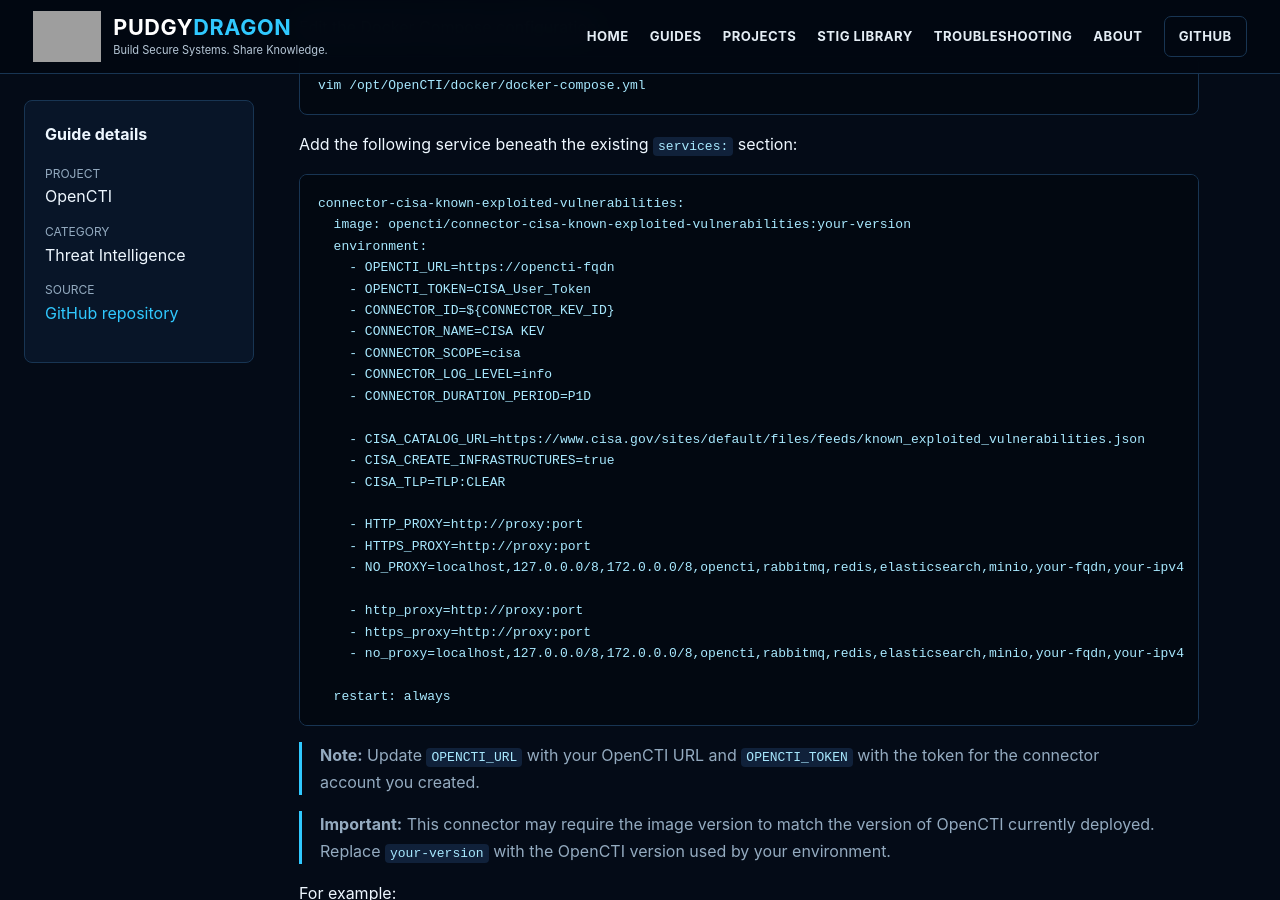
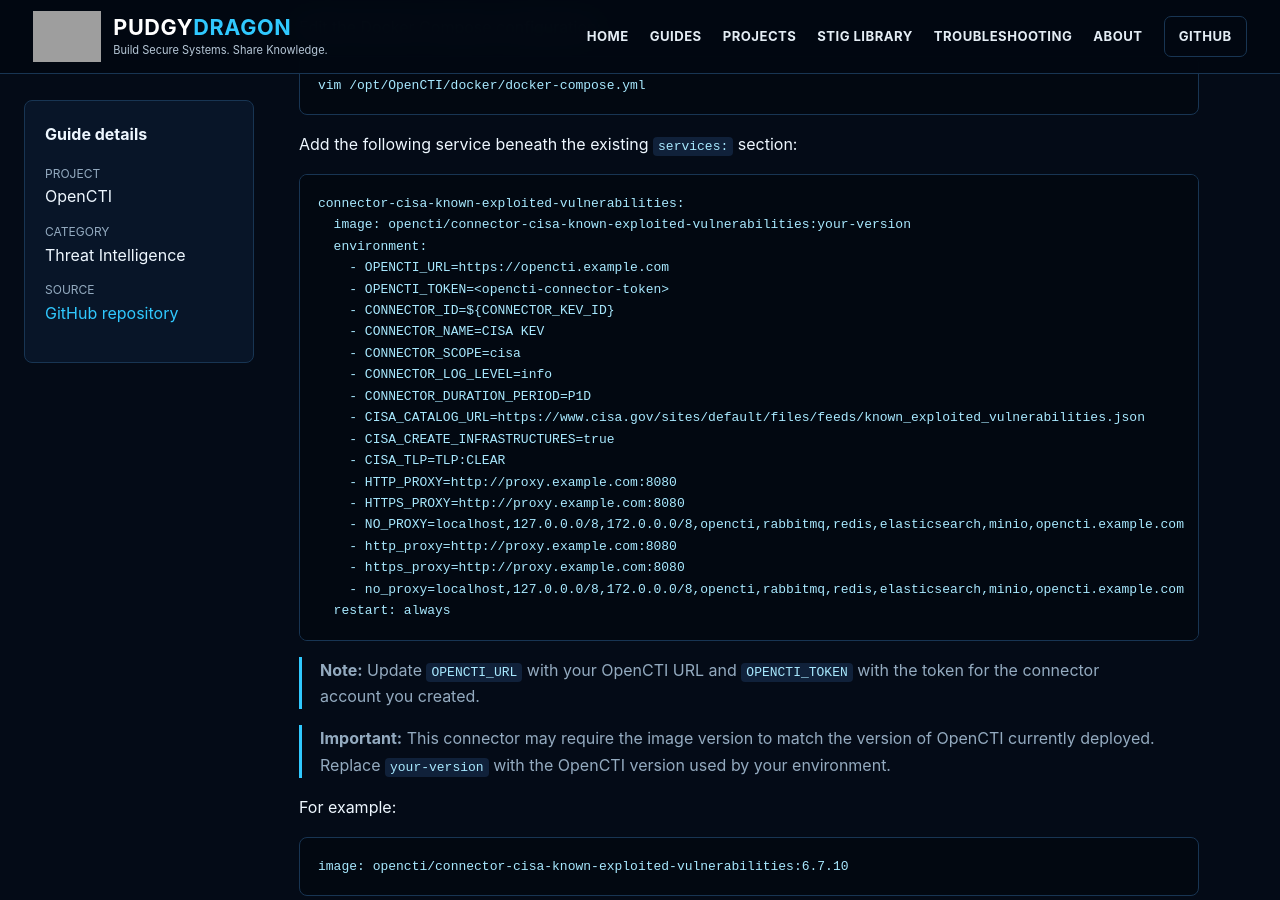
Before and after one commit to PudgyDragon/pudgydragon.github.io, a Jekyll site: the page built from _guides/opencti-connectors-cisa-kev-connector.md, in a window 1280 px wide and 900 px high, scrolled down 827 px. Built offline with Jekyll 4.4.1, drawn with Linux system fonts in a browser that asks for light colours; some of the changed text lies outside the part shown; grey boxes are pictures that could not be loaded.

Commit message:
Update opencti-connectors-cisa-kev-connector.md

````diff
--- a/_guides/opencti-connectors-cisa-kev-connector.md
+++ b/_guides/opencti-connectors-cisa-kev-connector.md
@@ -30,26 +30,22 @@
 connector-cisa-known-exploited-vulnerabilities:
   image: opencti/connector-cisa-known-exploited-vulnerabilities:your-version
   environment:
-    - OPENCTI_URL=https://opencti-fqdn
-    - OPENCTI_TOKEN=CISA_User_Token
+    - OPENCTI_URL=https://opencti.example.com
+    - OPENCTI_TOKEN=<opencti-connector-token>
     - CONNECTOR_ID=${CONNECTOR_KEV_ID}
     - CONNECTOR_NAME=CISA KEV
     - CONNECTOR_SCOPE=cisa
     - CONNECTOR_LOG_LEVEL=info
     - CONNECTOR_DURATION_PERIOD=P1D
-
     - CISA_CATALOG_URL=https://www.cisa.gov/sites/default/files/feeds/known_exploited_vulnerabilities.json
     - CISA_CREATE_INFRASTRUCTURES=true
     - CISA_TLP=TLP:CLEAR
-
-    - HTTP_PROXY=http://proxy:port
-    - HTTPS_PROXY=http://proxy:port
-    - NO_PROXY=localhost,127.0.0.0/8,172.0.0.0/8,opencti,rabbitmq,redis,elasticsearch,minio,your-fqdn,your-ipv4
-
-    - http_proxy=http://proxy:port
-    - https_proxy=http://proxy:port
-    - no_proxy=localhost,127.0.0.0/8,172.0.0.0/8,opencti,rabbitmq,redis,elasticsearch,minio,your-fqdn,your-ipv4
-
+    - HTTP_PROXY=http://proxy.example.com:8080
+    - HTTPS_PROXY=http://proxy.example.com:8080
+    - NO_PROXY=localhost,127.0.0.0/8,172.0.0.0/8,opencti,rabbitmq,redis,elasticsearch,minio,opencti.example.com
+    - http_proxy=http://proxy.example.com:8080
+    - https_proxy=http://proxy.example.com:8080
+    - no_proxy=localhost,127.0.0.0/8,172.0.0.0/8,opencti,rabbitmq,redis,elasticsearch,minio,opencti.example.com
   restart: always
 ```
 
@@ -91,7 +87,6 @@
 
 Log in to the OpenCTI web interface and verify that:
 
-- The CISA KEV connector appears under **Data > Ingestion > Connectors**.
 - The connector reports a healthy status.
 - CISA KEV data is being imported successfully.
 - Known exploited vulnerabilities appear in OpenCTI.
````
